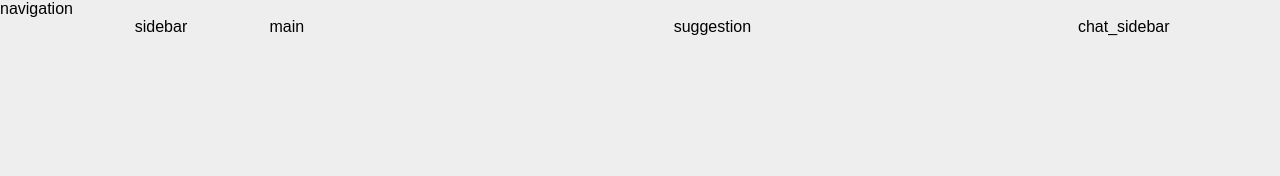
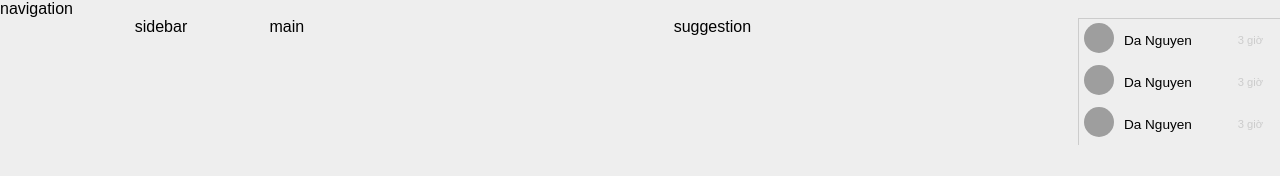
Before and after one commit to anhhoangsky/fb-design-demo, a plain HTML site: page index.html in a window 1280 px wide. Drawn offline with Linux system fonts and the light colour scheme; grey boxes are pictures that could not be loaded.

Commit message:
add component chat_friend.css

```diff
--- a/css/components/chat_friend.css
+++ b/css/components/chat_friend.css
@@ -0,0 +1,39 @@
+.friend{
+    width: 100%;
+    display: flex;
+    background-color: #efefef;
+  }
+  .friend div{
+      padding: 4px 5px;
+  }
+
+  .friend:first-child{
+    flex-shrink: 3;
+  }
+  .friend .ava img{
+    width: 30px;
+    height: 30px;
+    border-radius: 50%;
+  }
+  .f_name, .f_active{
+    display: flex;
+    align-items: center;
+    justify-content: flex-start;
+  }
+
+
+  .f_name{
+    flex-grow: 3;
+    font-size: 0.85rem;
+
+  }
+
+  .f_active{
+    flex-grow: 1;
+    color: #CCC;
+    font-size: 0.7rem;
+  }
+
+  .friend:hover{
+    background-color: #E9E9E9;
+  }
--- a/css/style.css
+++ b/css/style.css
@@ -19,4 +19,6 @@
 
 .chat_sidebar{
     grid-column: 6/7;
+    border-left: 1px solid #CCC;
+    border-top: 1px solid #CCC;
 }
--- a/index.html
+++ b/index.html
@@ -5,6 +5,7 @@
     <meta charset="UTF-8">
     <meta name="viewport" content="width=device-width, initial-scale=1.0">
     <link rel="stylesheet" href="/css/style.css">
+    <link rel="stylesheet" href="/css/components/chat_friend.css">
     <title>Document</title>
 </head>
 
@@ -14,7 +15,23 @@
         <div class="sidebar">sidebar</div>
         <div class="main">main</div>
         <div class="suggestions">suggestion</div>
-        <div class="chat_sidebar">chat_sidebar</div>
+        <div class="chat_sidebar">
+            <div class="friend">
+                <div class="ava"><img src="https://picsum.photos/200/300" alt=""></div>
+                <div class="f_name">Da Nguyen</div>
+                <div class="f_active">3 giờ</div>
+              </div>
+              <div class="friend">
+                <div class="ava"><img src="https://picsum.photos/200/300" alt=""></div>
+                <div class="f_name">Da Nguyen</div>
+                <div class="f_active">3 giờ</div>
+              </div>
+              <div class="friend">
+                <div class="ava"><img src="https://picsum.photos/200/300" alt=""></div>
+                <div class="f_name">Da Nguyen</div>
+                <div class="f_active">3 giờ</div>
+              </div>
+        </div>
     </div>
 </body>
 
```
